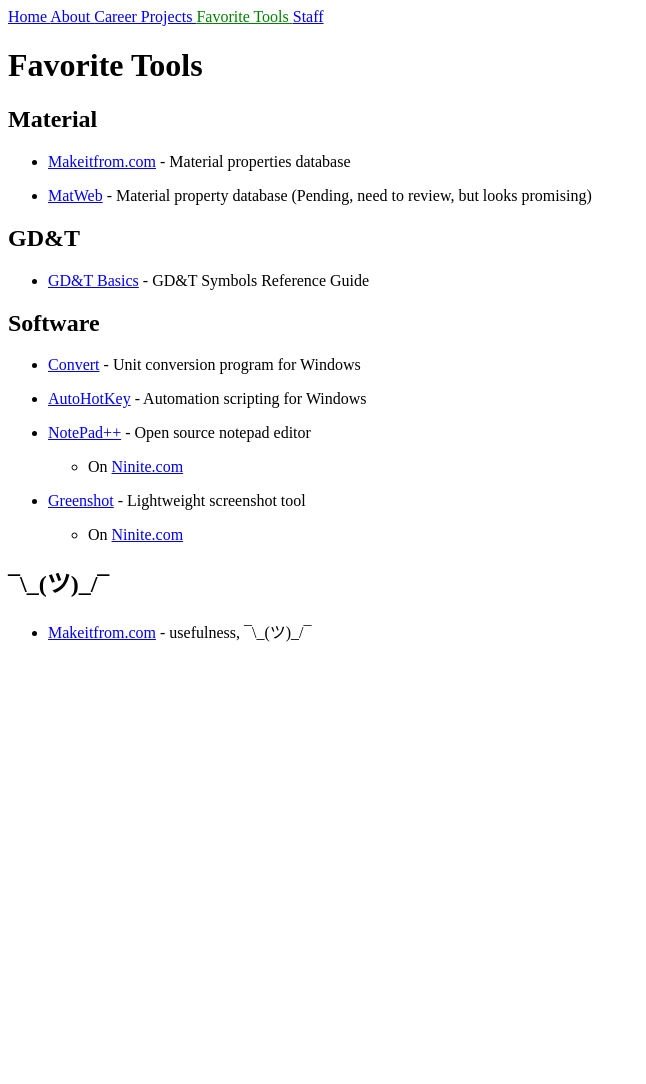
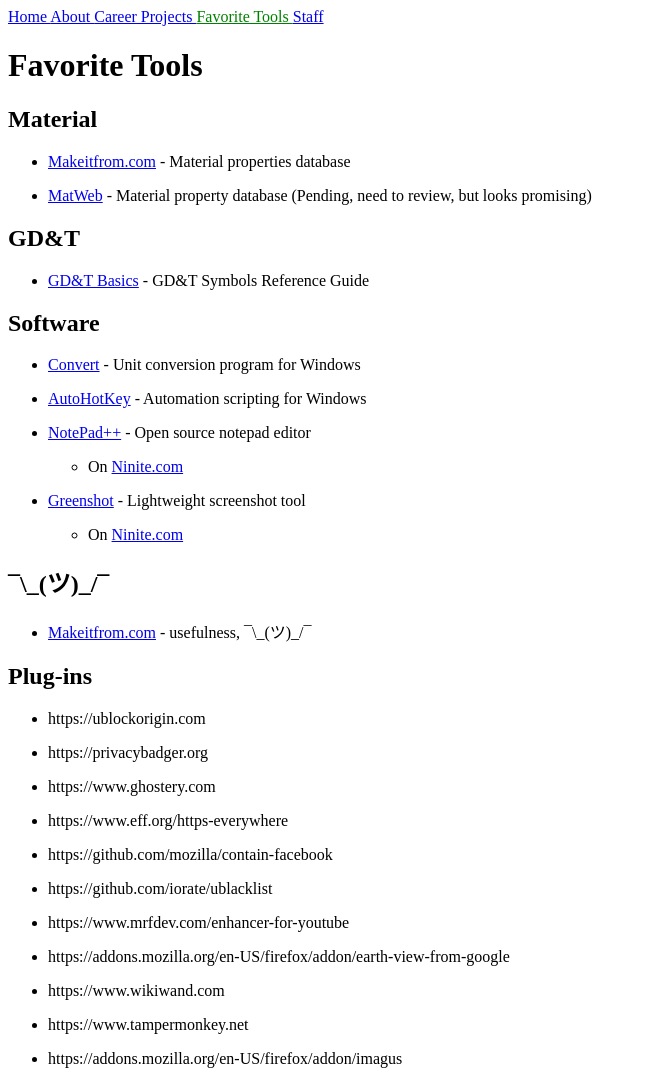
Before and after one commit to LKozlowski-Engineer/Portfolio, a Jekyll site: the page built from favoriteTools.html, in a window 1280 px wide. Shown: the whole page, without its empty margins (0-646 px from the left). Built offline with Jekyll 4.4.1, drawn with Linux system fonts in a browser that asks for light colours; before the commit the page ends 900 px from its top, so only the background shows below that.

Commit message:
Added favorite plug-ins section

```diff
--- a/favoriteTools.html
+++ b/favoriteTools.html
@@ -33,3 +33,17 @@
 <ul>
     <li><p><a href="https://www.makeitfrom.com/">Makeitfrom.com</a> - usefulness, ¯\_(ツ)_/¯</p></li>
 </ul>
+<h2>Plug-ins</h2>
+<ul>
+    <li><p><a href="uBlock Origin"></a>https://ublockorigin.com</p></li>
+    <li><p><a href="Privacy Badger"></a>https://privacybadger.org</p></li>
+    <li><p><a href="Ghostery"></a>https://www.ghostery.com</p></li>
+    <li><p><a href="https Everywhere"></a>https://www.eff.org/https-everywhere</p></li>
+    <li><p><a href="Facebook Container"></a>https://github.com/mozilla/contain-facebook</p></li>
+    <li><p><a href="uBlacklist"></a>https://github.com/iorate/ublacklist</p></li>
+    <li><p><a href="Enhancer for Youtube"></a>https://www.mrfdev.com/enhancer-for-youtube</p></li>
+    <li><p><a href="Earth View from Google Earth"></a>https://addons.mozilla.org/en-US/firefox/addon/earth-view-from-google</p></li>
+    <li><p><a href="Wikiwand"></a>https://www.wikiwand.com</p></li>
+    <li><p><a href="TaperMonkey"></a>https://www.tampermonkey.net</p></li>
+    <li><p><a href="Imagus"></a>https://addons.mozilla.org/en-US/firefox/addon/imagus</p></li>
+</ul>
```
